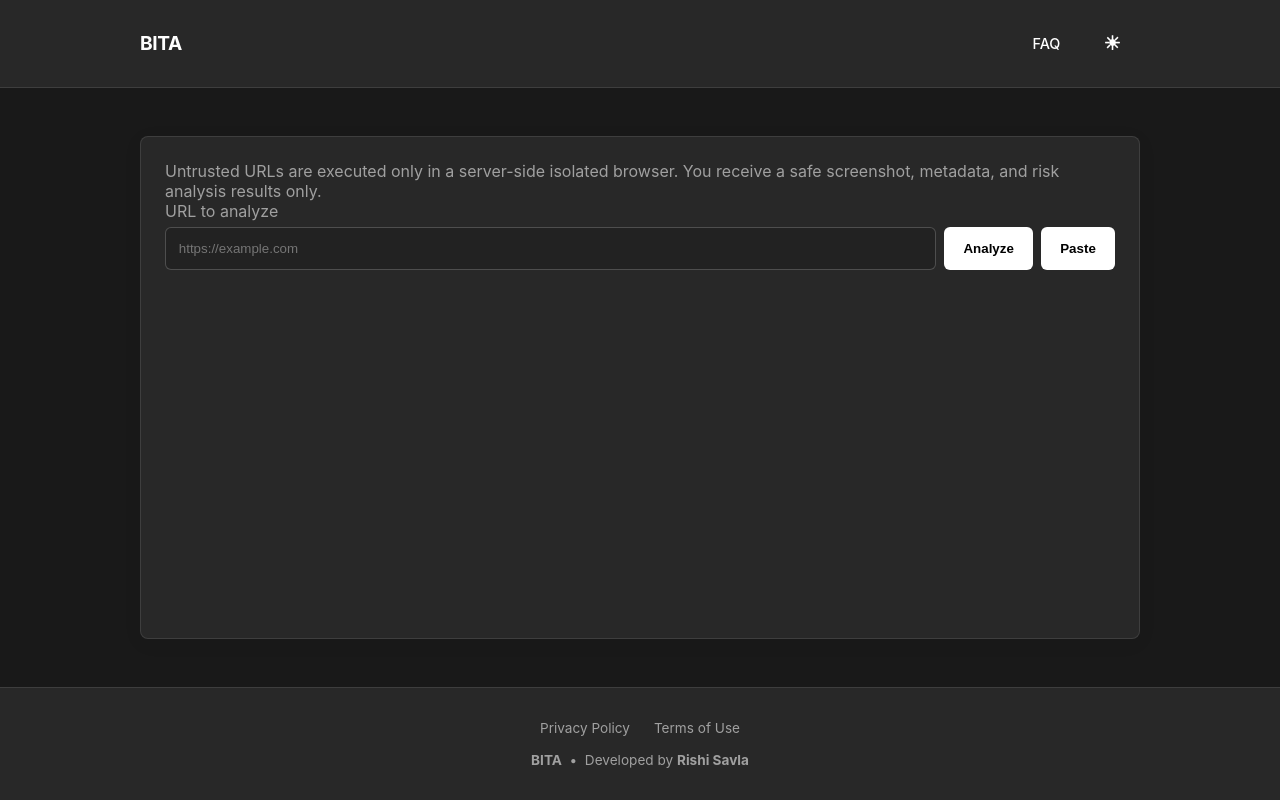
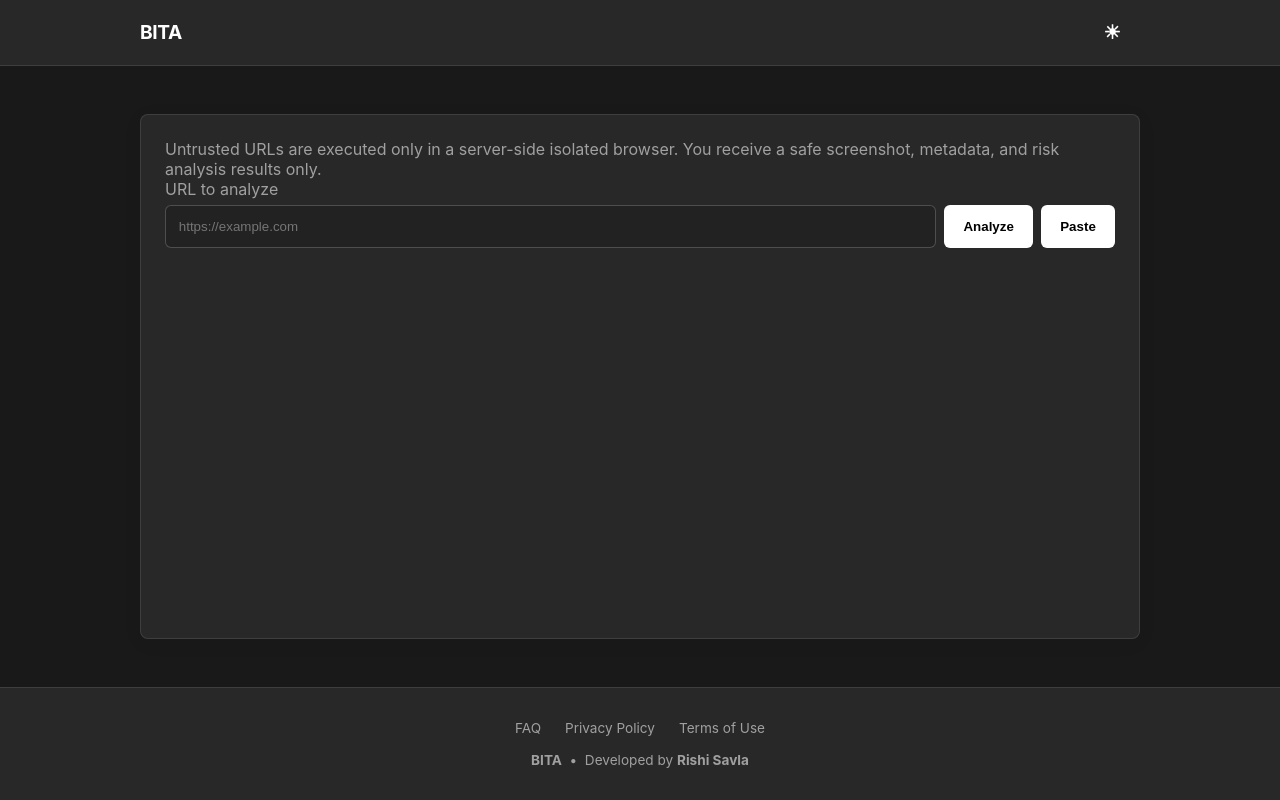
Before and after one commit to rishisavla16/BITA, a Flask app: page / in a window 1280 px wide. Run offline with Flask 3, Linux system fonts and the light colour scheme.

Commit message:
minor changes

```diff
--- a/static/style.css
+++ b/static/style.css
@@ -72,7 +72,7 @@ body {
   align-items: center;
   width: min(1000px, 92vw);
   margin: 0 auto;
-  padding: 1.2rem 0;
+  padding: 0.5rem 0;
 }
 
 .nav-brand {
--- a/templates/faq.html
+++ b/templates/faq.html
@@ -13,7 +13,6 @@
       <div class="navbar-inner">
         <div class="nav-brand"><a href="/" style="color: inherit; text-decoration: none;">BITA</a></div>
         <div class="nav-links">
-          <a href="/faq" class="nav-link">FAQ</a>
           <button id="themeToggleBtn" class="theme-toggle-btn">☀ / ☾ Mode</button>
         </div>
       </div>
@@ -56,6 +55,7 @@
     <footer class="site-footer">
       <div class="footer-inner">
         <div class="footer-links">
+          <a href="/faq">FAQ</a>
           <a href="/privacy">Privacy Policy</a>
           <a href="/terms">Terms of Use</a>
         </div>
--- a/templates/index.html
+++ b/templates/index.html
@@ -13,7 +13,6 @@
       <div class="navbar-inner">
         <div class="nav-brand">BITA</div>
         <div class="nav-links">
-          <a href="/faq" class="nav-link">FAQ</a>
           <button id="themeToggleBtn" class="theme-toggle-btn">☀ / ☾ Mode</button>
         </div>
       </div>
@@ -137,6 +136,7 @@
   <footer class="site-footer">
     <div class="footer-inner">
       <div class="footer-links">
+        <a href="/faq">FAQ</a>
         <a href="/privacy">Privacy Policy</a>
         <a href="/terms">Terms of Use</a>
       </div>
--- a/templates/privacy.html
+++ b/templates/privacy.html
@@ -12,7 +12,6 @@
       <div class="navbar-inner">
         <div class="nav-brand"><a href="/" style="color: inherit; text-decoration: none;">BITA</a></div>
         <div class="nav-links">
-          <a href="/faq" class="nav-link">FAQ</a>
           <button id="themeToggleBtn" class="theme-toggle-btn">☀ / ☾ Mode</button>
         </div>
       </div>
@@ -42,6 +41,7 @@
     <footer class="site-footer">
       <div class="footer-inner">
         <div class="footer-links">
+          <a href="/faq">FAQ</a>
           <a href="/privacy">Privacy Policy</a>
           <a href="/terms">Terms of Use</a>
         </div>
--- a/templates/terms.html
+++ b/templates/terms.html
@@ -12,7 +12,6 @@
       <div class="navbar-inner">
         <div class="nav-brand"><a href="/" style="color: inherit; text-decoration: none;">BITA</a></div>
         <div class="nav-links">
-          <a href="/faq" class="nav-link">FAQ</a>
           <button id="themeToggleBtn" class="theme-toggle-btn">☀ / ☾ Mode</button>
         </div>
       </div>
@@ -44,6 +43,7 @@
     <footer class="site-footer">
       <div class="footer-inner">
         <div class="footer-links">
+          <a href="/faq">FAQ</a>
           <a href="/privacy">Privacy Policy</a>
           <a href="/terms">Terms of Use</a>
         </div>
```
